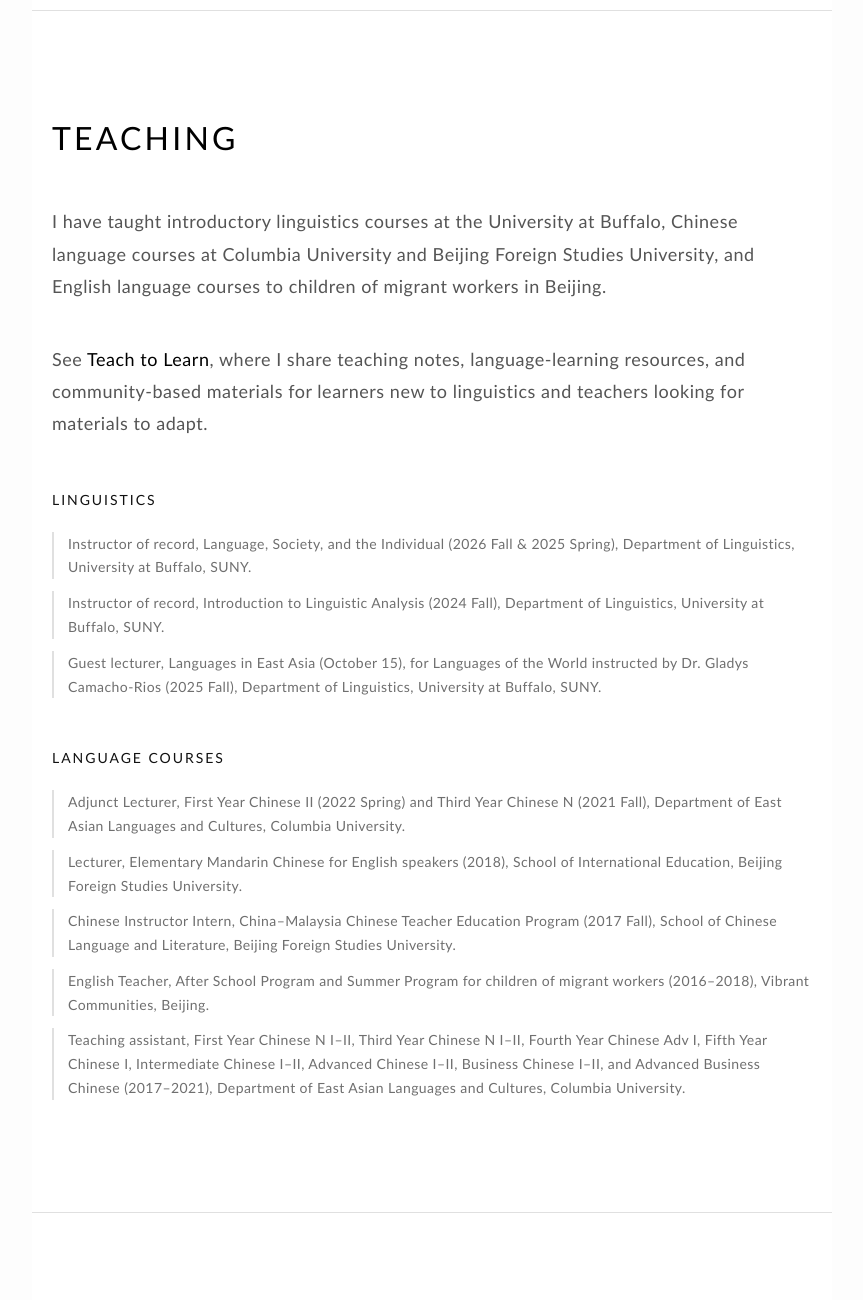
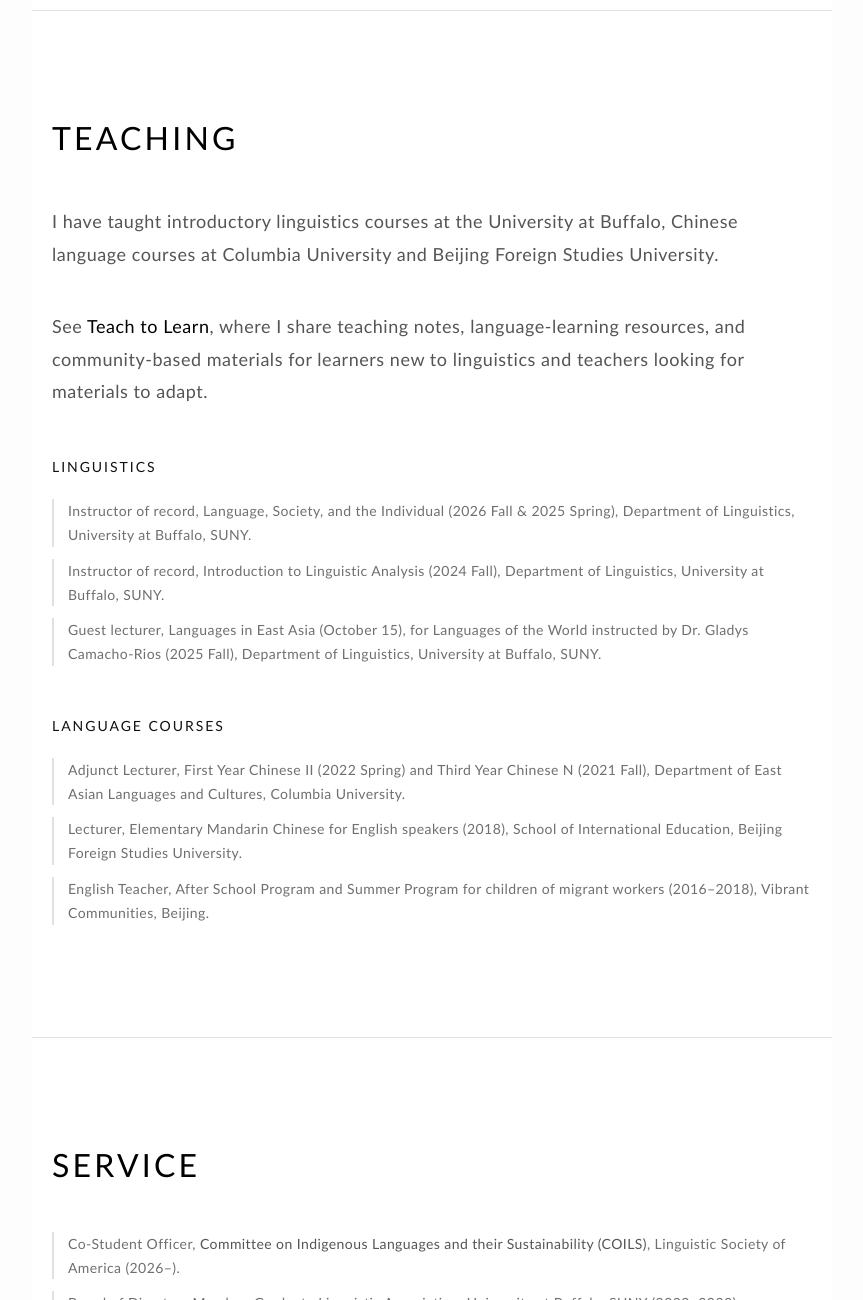
Before and after one commit to juan-zhong/me, a plain HTML site: page index.html in a window 1280 px wide. Shown: the part 4237-5537 px from the top of the page, without its empty margins (208-1071 px from the left). Drawn offline with Linux system fonts and the light colour scheme.

Commit message:
Update teaching section in index.html
Removed a description of teaching experience and a Chinese Instructor Intern role.

Signed-off-by: juan-zhong <181777064+juan-zhong@users.noreply.github.com>

```diff
--- a/index.html
+++ b/index.html
@@ -120,7 +120,7 @@
 
         <section id="teaching" class="content-section">
             <h2>Teaching</h2>
-            <p class="lead">I have taught introductory linguistics courses at the University at Buffalo, Chinese language courses at Columbia University and Beijing Foreign Studies University, and English language courses to children of migrant workers in Beijing.</p>
+            <p class="lead">I have taught introductory linguistics courses at the University at Buffalo, Chinese language courses at Columbia University and Beijing Foreign Studies University.</p>
             <p class="lead">See <a href="https://juan-zhong.github.io/teachtolearn/">Teach to Learn</a>, where I share teaching notes, language-learning resources, and community-based materials for learners new to linguistics and teachers looking for materials to adapt.</p>
             <h3 style="margin-top:48px;">Linguistics</h3>
                 <p class="pub-entry">Instructor of record, Language, Society, and the Individual (2026 Fall &amp; 2025 Spring), Department of Linguistics, University at Buffalo, SUNY.</p>
@@ -130,9 +130,7 @@
             <h3 style="margin-top:48px;">Language Courses</h3>
                 <p class="pub-entry">Adjunct Lecturer, First Year Chinese II (2022 Spring) and Third Year Chinese N (2021 Fall), Department of East Asian Languages and Cultures, Columbia University.</p>
                 <p class="pub-entry">Lecturer, Elementary Mandarin Chinese for English speakers (2018), School of International Education, Beijing Foreign Studies University.</p>
-                <p class="pub-entry">Chinese Instructor Intern, China–Malaysia Chinese Teacher Education Program (2017 Fall), School of Chinese Language and Literature, Beijing Foreign Studies University.</p>
                 <p class="pub-entry">English Teacher, After School Program and Summer Program for children of migrant workers (2016–2018), Vibrant Communities, Beijing.</p>
-                <p class="pub-entry">Teaching assistant, First Year Chinese N I–II, Third Year Chinese N I–II, Fourth Year Chinese Adv I, Fifth Year Chinese I, Intermediate Chinese I–II, Advanced Chinese I–II, Business Chinese I–II, and Advanced Business Chinese (2017–2021), Department of East Asian Languages and Cultures, Columbia University.</p>
         </section>
 
         <section id="service" class="content-section">
```
